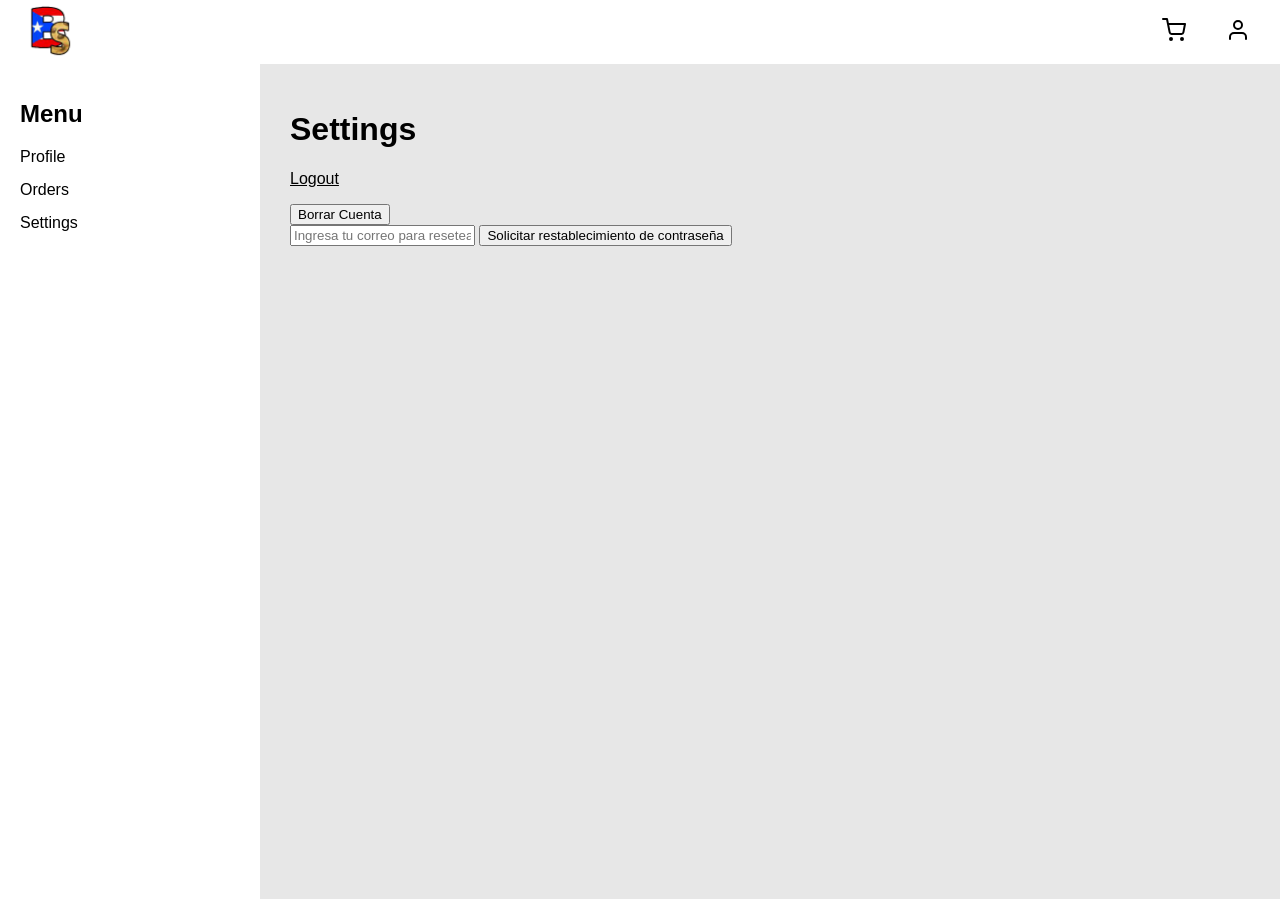
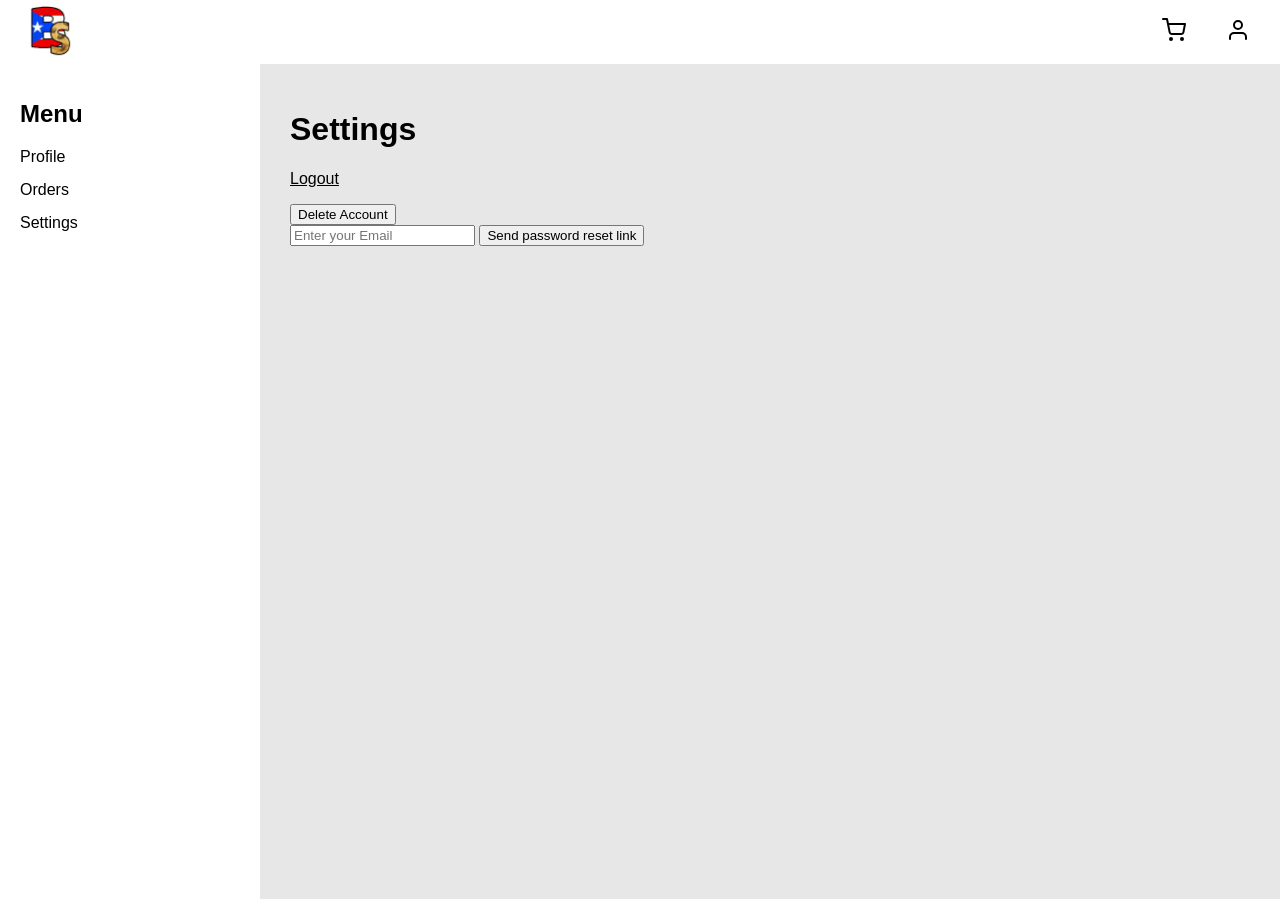
Before and after one commit to saulbruh/BoriSnacks, a Flask app: page /profile/settings in a window 1280 px wide. Shown: the top 899 px of the page. Run offline with Flask 3, Linux system fonts and the light colour scheme; the visitor is signed in with stand-in values (Sample User, id 1).

Commit message:
cambiando mensajes a ingles

```diff
--- a/app.py
+++ b/app.py
@@ -246,7 +246,7 @@ def reset_password(token):
         conn.commit()
         conn.close()
 
-        flash("Tu contraseña ha sido restablecida con éxito.", "success")
+        flash("Your password has been reset successfuly.", "success")
         return redirect(url_for('login'))
 
     return render_template('reset_password.html', token=token)
--- a/templates/index.html
+++ b/templates/index.html
@@ -1,7 +1,7 @@
 {% extends 'base.html' %}
 
 {% block head %}
-<title>BoriSnacks</title>
+<title>BoriSnacks - Home</title>
 {% endblock %}
 
 {% block body %}
--- a/templates/settings.html
+++ b/templates/settings.html
@@ -7,21 +7,21 @@
           class="{% if request.endpoint == 'logout' %}active{% endif %} active"
           id="logout-link">Logout</a></p>
       </div>
-      <button id="delete-account-btn" class="delete-button">Borrar Cuenta</button>
+      <button id="delete-account-btn" class="delete-button">Delete Account</button>
 
       <!-- Primer pop-up de confirmación -->
       <div id="confirm-popup" class="popup" style="display: none;">
           <p>¿Estás seguro de que deseas eliminar tu cuenta? Esta acción no se puede deshacer.</p>
-          <button id="confirm-yes">Sí, eliminar</button>
-          <button id="confirm-cancel">Cancelar</button>
+          <button id="confirm-yes">Yes, delete</button>
+          <button id="confirm-cancel">Cancel</button>
       </div>
 
       <!-- Segundo pop-up para ingresar la contraseña -->
       <div id="password-popup" class="popup" style="display: none;">
-          <p>Por favor, ingresa tu contraseña para confirmar:</p>
+          <p>Please, enter your password to confirm:</p>
           <input type="password" id="delete-password" placeholder="Ingresa tu contraseña">
-          <button id="submit-delete">Eliminar cuenta</button>
-          <button id="password-cancel">Cancelar</button>
+          <button id="submit-delete">Delete Account</button>
+          <button id="password-cancel">Cancel</button>
       </div>
 
       <form id="delete-form" method="POST" action="{{ url_for('delete_account') }}" style="display: none;">
@@ -29,8 +29,8 @@
       </form>
 
       <form id="reset-password-form" method="POST" action="{{ url_for('reset_password_request') }}">
-          <input type="email" name="correo" placeholder="Ingresa tu correo para resetear contraseña" required>
-          <button type="submit">Solicitar restablecimiento de contraseña</button>
+          <input type="email" name="correo" placeholder="Enter your Email" required>
+          <button type="submit">Send password reset link</button>
       </form>
 
     {% endif %}
```
Also changed, not shown: templates/login.html (+4 -4 lines), templates/reset_password.html (+8 -4 lines).
